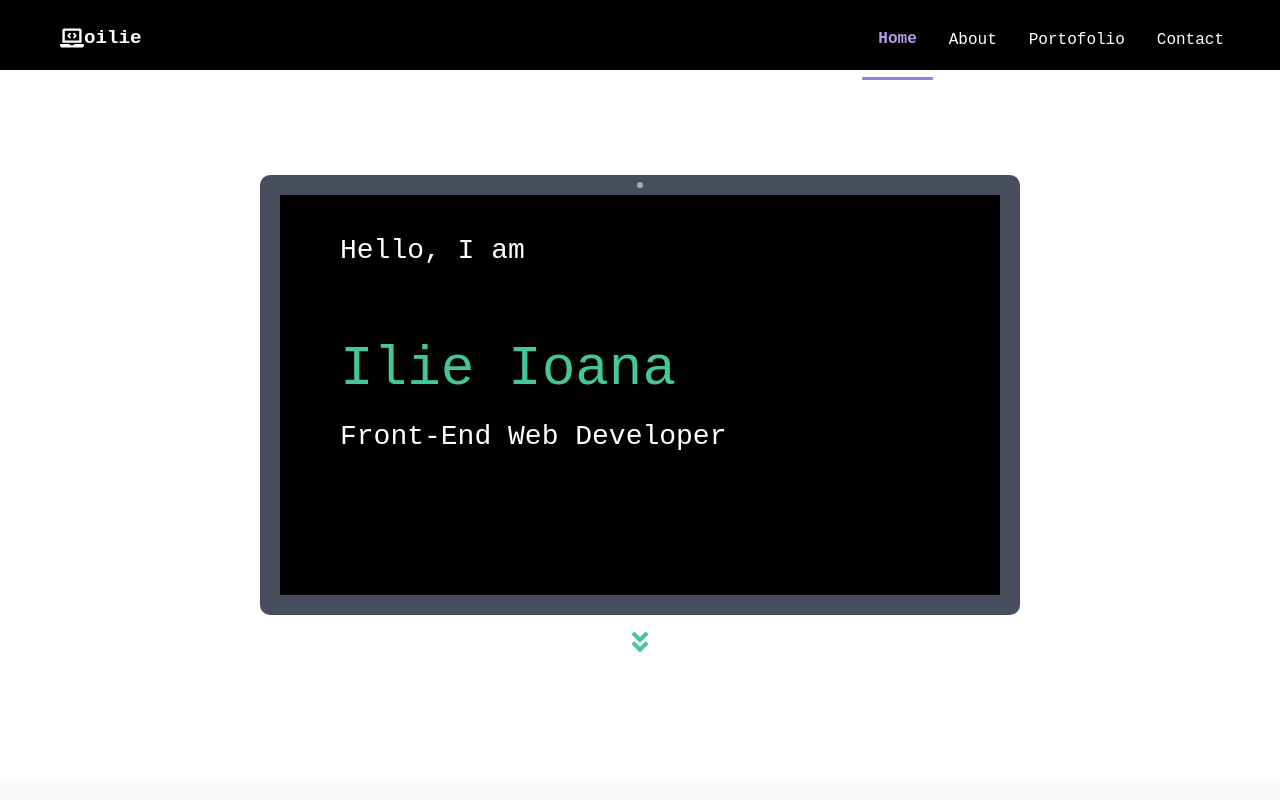
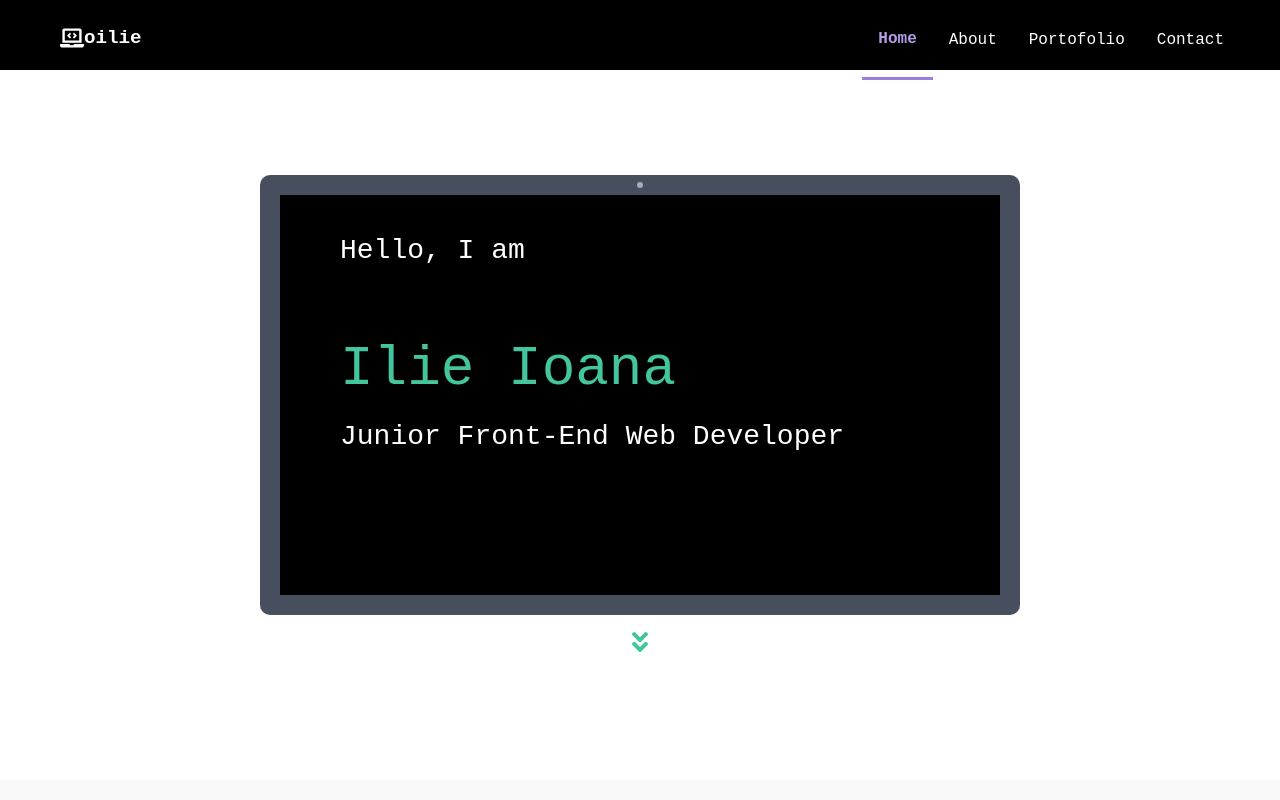
Before and after one commit to o-ilie/React-Portofolio, a React (Create React App) app: page / in a window 1280 px wide. Shown: the top 800 px of the page. Built offline with nearby package versions, Linux system fonts and the light colour scheme; what react-animations would draw is missing.

Commit message:
Update Index.js

```diff
--- a/src/components/HeroSection/Index.js
+++ b/src/components/HeroSection/Index.js
@@ -22,7 +22,7 @@ const HeroSection = () => {
                         <Typist avgTypingDelay={50} cursor={{ show: false }}>
                             <HeroP> Hello, I am </HeroP> <br/>
                             <HeroH1>Ilie Ioana </HeroH1>
-                            <HeroP> Front-End Web Developer</HeroP>
+                            <HeroP> Junior Front-End Web Developer</HeroP>
                         </Typist>
                     </HeroContent>
                 </HeroMonitor>
```
